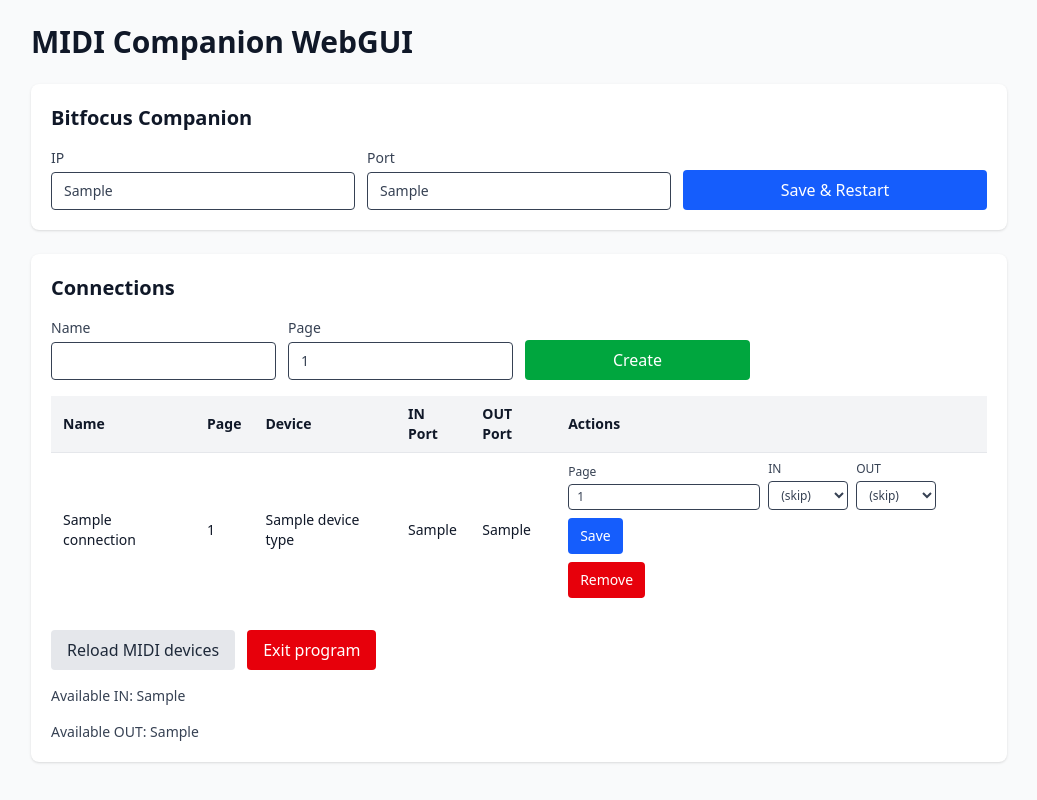
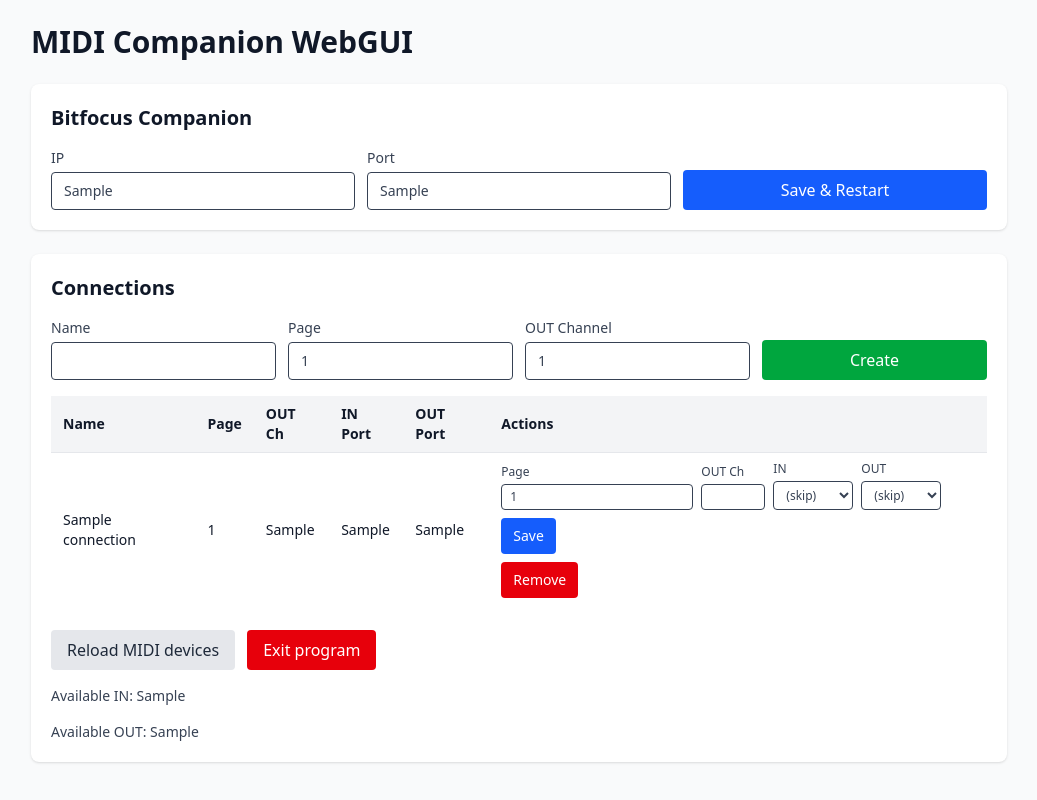
Before and after one commit to Lyagva/MIDICompanion, a Flask app: template templates/index.html in a window 1280 px wide. Shown: the whole page, without its empty margins (121-1158 px from the left). Run offline with Flask 3, Linux system fonts and the light colour scheme; the template is opened without the code that fills it: most values are stand-ins (such as "Sample title", 1, 10 or a date in 2020); some libraries are stand-ins or nearby versions.

Commit message:
Added features to pass midi through the app and to select output channel

```diff
--- a/main.py
+++ b/main.py
@@ -39,8 +39,9 @@
 def create_connection():
     name = request.form.get("name", "").strip()
     page = int(request.form.get("page", "1") or 1)
+    out_channel = int(request.form.get("out_channel", "1") or 1)
     if name:
-        conn = midi.Connection(name=name, page=page)
+        conn = midi.Connection(name=name, page=page, out_channel=out_channel)
         midi.add_connection(conn)
     return redirect(url_for("index"))
 
@@ -52,8 +53,9 @@
     port_in = request.form.get("port_in", "")
     port_out = request.form.get("port_out", "")
     page = int(request.form.get("page", "1") or 1)
+    out_channel = int(request.form.get("out_channel", "1") or 1)
     midi.remove_connection(name)
-    conn = midi.Connection(name=name, port_in=port_in, port_out=port_out, page=page)
+    conn = midi.Connection(name=name, port_in=port_in, port_out=port_out, page=page, out_channel=out_channel)
     midi.add_connection(conn)
     return redirect(url_for("index"))
 
--- a/midi.py
+++ b/midi.py
@@ -62,11 +62,12 @@
 
 
 class Connection:
-    def __init__(self, name="conn1", port_in="", port_out="", page=1):
+    def __init__(self, name="conn1", port_in="", port_out="", page=1, out_channel=1):
         self.name = name
         self.page = page
         self.port_in = port_in
         self.port_out = port_out
+        self.out_channel = out_channel  # 1-16
 
         self.midi_in = rtmidi2.MidiIn()
         self.midi_in.callback = self.make_callback(self)
@@ -82,6 +83,20 @@
     def make_callback(conn):
         def callback(msg, _):
             msgtype, channel = rtmidi2.splitchannel(msg[0])
+
+            # If OUT port is configured, duplicate MIDI message with channel override
+            if conn.midi_out and conn.port_out:
+                try:
+                    # Reconstruct message with new channel (out_channel is 1-16, need 0-15 for internal)
+                    new_channel = conn.out_channel - 1
+                    # MIDI status byte = message type (high 4 bits) + channel (low 4 bits)
+                    new_status = (msgtype & 0xF0) | (new_channel & 0x0F)
+                    new_msg = [new_status] + list(msg[1:])
+                    conn.midi_out.send_raw(*new_msg)
+                except Exception as e:
+                    print(f"MIDI OUT error: {e}")
+
+            # Always process input normally: trigger Companion down/up actions
             if msgtype == rtmidi2.NOTEON or msgtype == rtmidi2.CC:
                 note, vel = msg[1], msg[2]
                 if vel == 127:
@@ -95,16 +110,13 @@
 
     def noteon(self, channel, note):
         print(f"NOTEON {self.name}: {channel}ch {note}")
-
         import companion
-        # companion.COMPANION.down(note)
-
+        companion.COMPANION.down(f"{self.page}/{note // 10}/{note % 10}")
 
     def noteoff(self, channel, note):
         print(f"NOTEOFF {self.name}: {channel}ch {note}")
-
         import companion
-        # companion.COMPANION.up(note)
+        companion.COMPANION.up(f"{self.page}/{note // 10}/{note % 10}")
 
     def connect_in(self, port_in=""):
         name = port_in
@@ -134,9 +146,12 @@
         try:
             self.midi_out.open_port(port)
             self.port_out = port_out
+        except Exception as e:
+            print(e)
             return
-        except Exception:
-            pass
+
+    def close(self):
+        """Close MIDI ports properly."""
         try:
             self.midi_in.close_port()
         except Exception:
--- a/templates/index.html
+++ b/templates/index.html
@@ -32,6 +32,9 @@
         <label class="flex flex-col text-sm font-medium text-gray-700">Page
           <input class="mt-1 border rounded px-3 py-2" type="number" name="page" value="1" min="1" required>
         </label>
+        <label class="flex flex-col text-sm font-medium text-gray-700">OUT Channel
+          <input class="mt-1 border rounded px-3 py-2" type="number" name="out_channel" value="1" min="1" max="16">
+        </label>
         <button class="h-10 bg-green-600 text-white rounded hover:bg-green-700" type="submit">Create</button>
       </form>
 
@@ -41,7 +44,7 @@
             <tr>
               <th class="px-3 py-2 text-left font-semibold">Name</th>
               <th class="px-3 py-2 text-left font-semibold">Page</th>
-              <th class="px-3 py-2 text-left font-semibold">Device</th>
+              <th class="px-3 py-2 text-left font-semibold">OUT Ch</th>
               <th class="px-3 py-2 text-left font-semibold">IN Port</th>
               <th class="px-3 py-2 text-left font-semibold">OUT Port</th>
               <th class="px-3 py-2 text-left font-semibold">Actions</th>
@@ -52,7 +55,7 @@
             <tr>
               <td class="px-3 py-2">{{ c.name }}</td>
               <td class="px-3 py-2">{{ c.page }}</td>
-              <td class="px-3 py-2">{{ c.device_type.__name__ if c.device_type else "N/A" }}</td>
+              <td class="px-3 py-2">{{ c.out_channel }}</td>
               <td class="px-3 py-2">{{ c.port_in or "—" }}</td>
               <td class="px-3 py-2">{{ c.port_out or "—" }}</td>
               <td class="px-3 py-2 space-y-2">
@@ -60,6 +63,9 @@
                   <input type="hidden" name="name" value="{{ c.name }}">
                   <label class="flex flex-col text-xs font-medium text-gray-700">Page
                     <input class="mt-1 border rounded px-2 py-1" type="number" name="page" value="{{ c.page }}" min="1" required>
+                  </label>
+                  <label class="flex flex-col text-xs font-medium text-gray-700">OUT Ch
+                    <input class="mt-1 border rounded px-2 py-1 w-16" type="number" name="out_channel" value="{{ c.out_channel }}" min="1" max="16">
                   </label>
                   <label class="flex flex-col text-xs font-medium text-gray-700">IN
                     <select class="mt-1 border rounded px-2 py-1" name="port_in">
```
Also changed, not shown: README.md.
